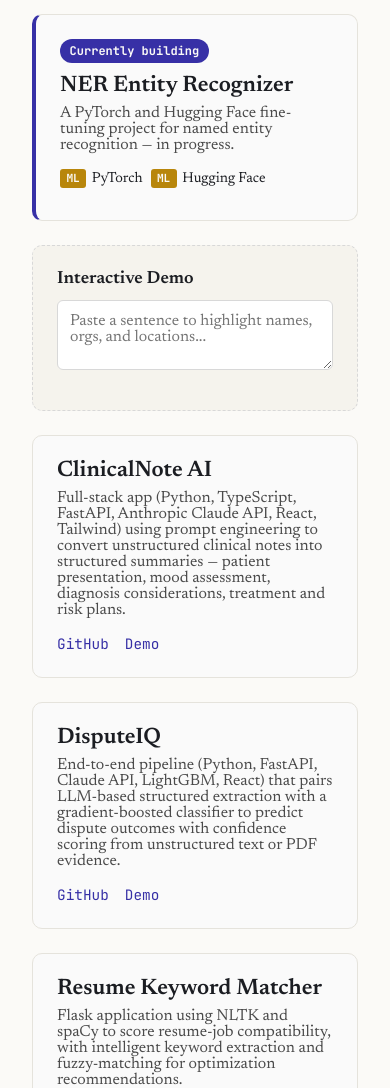
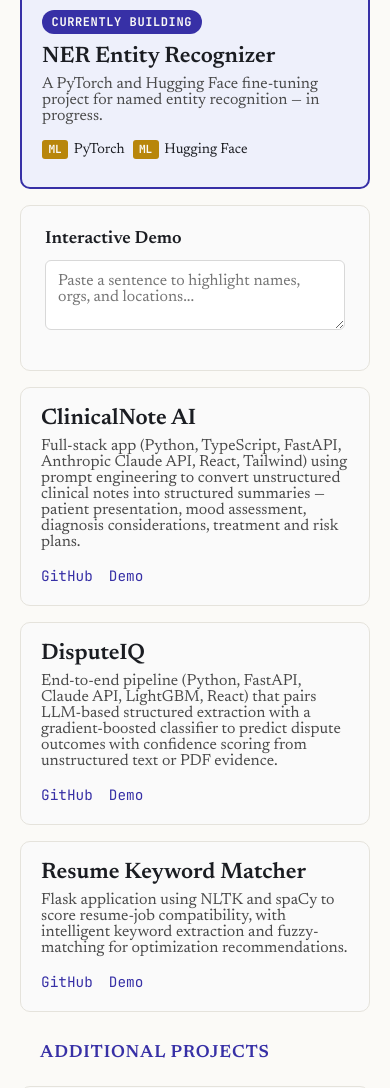
Before and after one commit to EleahBurman/eleah-burman-project-1, a website: page projects.html in a window 390 px wide. Shown: the part 176-1264 px from the top of the page. Drawn offline with Linux system fonts and the light colour scheme.

Commit message:
Add media queries and update css to have correct columns

```diff
--- a/css/style.css
+++ b/css/style.css
@@ -239,10 +239,13 @@ footer {
 }
 
 .page-title {
-    font-size: 2.25rem;
-    font-weight: 600;
+    font-size: 1.1rem;
+    font-weight: 700;
+    color: var(--color-accent);
+    text-transform: uppercase;
+    letter-spacing: 0.05em;
     max-width: 680px;
-    margin: 2rem auto 2rem;
+    margin: 2rem auto 1.5rem;
     padding: 0 2rem;
 }
 
@@ -256,12 +259,13 @@ footer {
     background-color: var(--color-surface);
     border: 1px solid var(--color-border);
     border-radius: 10px;
-    padding: 1.5rem;
-    margin-bottom: 1.5rem;
+    padding: 1.25rem;
+    margin-bottom: 1rem;
 }
 
 .project-card.featured {
-    border-left: 4px solid var(--color-accent);
+    border: 2px solid var(--color-accent);
+    background-color: #EEF0FB;
 }
 
 .badge {
@@ -273,6 +277,8 @@ footer {
     background-color: var(--color-accent);
     padding: 0.25rem 0.6rem;
     border-radius: 12px;
+    text-transform: uppercase;
+    letter-spacing: 0.05em;
     margin-bottom: 0.75rem;
 }
 
@@ -319,11 +325,11 @@ footer {
 }
 
 .interactive-demo {
-    background-color: #F5F3ED;
-    border: 1px dashed var(--color-border-light);
+    background-color: var(--color-surface);
+    border: 1px solid var(--color-border);
     border-radius: 10px;
     padding: 1.5rem;
-    margin-bottom: 1.5rem;
+    margin-bottom: 1rem;
 }
 
 .interactive-demo h3 {
@@ -357,9 +363,26 @@ footer {
     font-size: 0.85rem;
 }
 
+.project-grid {
+    display: grid;
+    grid-template-columns: repeat(2, 1fr);
+    gap: 1rem;
+    margin-bottom: 1rem;
+}
+
+.project-grid .project-card {
+    margin-bottom: 0;
+}
+
+.stack {
+    color: var(--color-text-secondary);
+    font-size: 0.9rem;
+    margin-bottom: 0.75rem;
+}
+
 .mini-project-grid {
     display: grid;
-    grid-template-columns: repeat(2, 1fr);
+    grid-template-columns: repeat(3, 1fr);
     gap: 1rem;
 }
 
@@ -372,11 +395,6 @@ footer {
     font-size: 1.05rem;
     font-weight: 600;
     margin-bottom: 0.4rem;
-}
-
-.project-card.mini .description {
-    font-size: 0.9rem;
-    margin-bottom: 0.75rem;
 }
 
 @media (max-width: 640px) {
@@ -396,7 +414,9 @@ footer {
 
     .hero,
     .about,
-    .skills {
+    .skills,
+    .projects,
+    .page-title {
         padding-left: 1.25rem;
         padding-right: 1.25rem;
     }
@@ -408,4 +428,9 @@ footer {
         margin-right: 0;
         margin-bottom: 0.75rem;
     }
+
+    .project-grid,
+    .mini-project-grid {
+        grid-template-columns: 1fr;
+    }
 }
```
